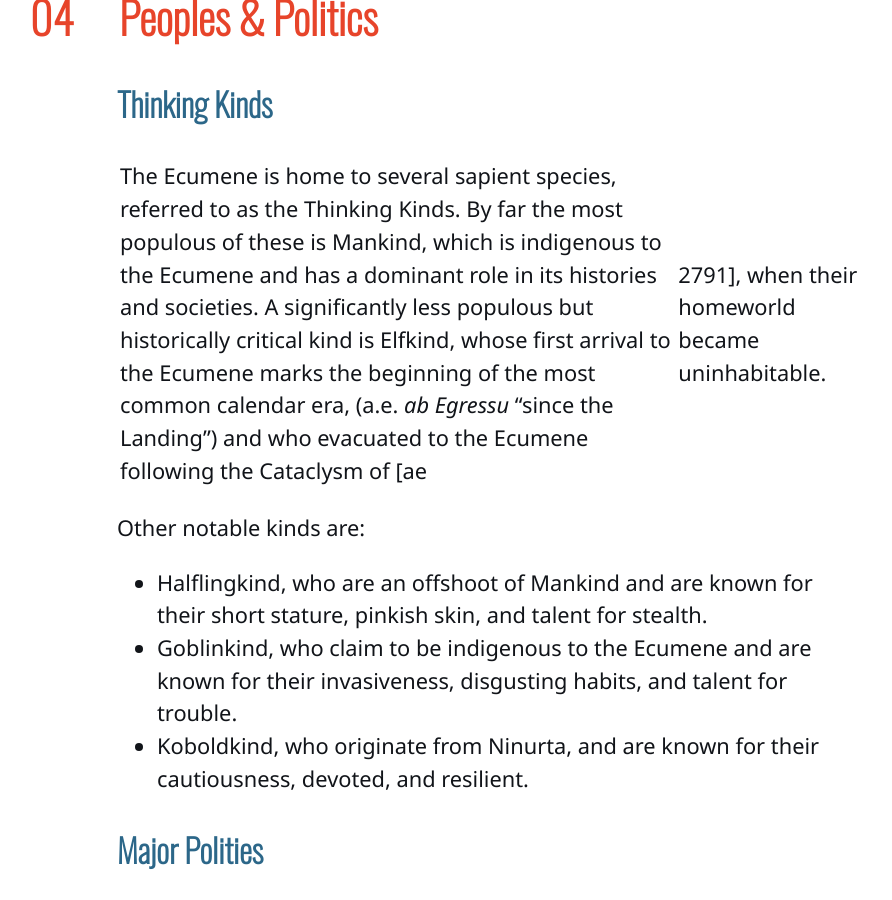
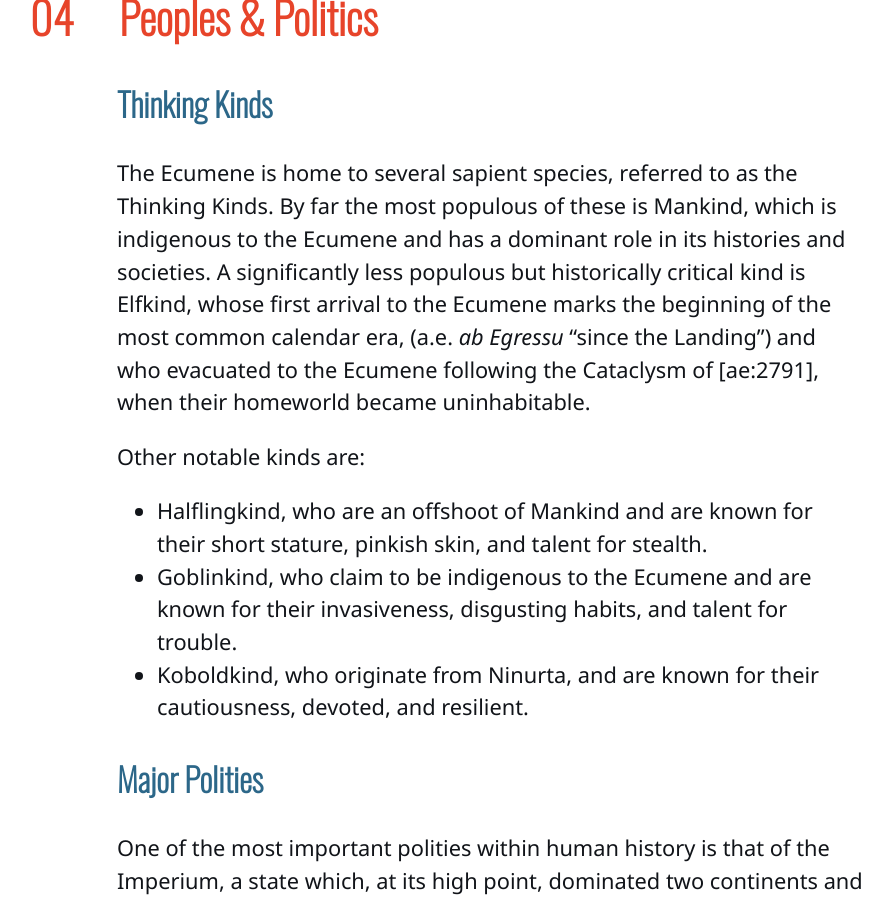
Before and after one commit to kmules1/kmules1.github.io, a Jekyll site: the page built from ecumene/index.md, in a window 1280 px wide and 900 px high, scrolled down 4137 px. Shown: the whole window, without its empty margins (149-1041 px from the left). Built offline with Jekyll 4.4.1, drawn with Linux system fonts in a browser that asks for light colours.

```diff
--- a/ecumene/index.md
+++ b/ecumene/index.md
@@ -186,7 +186,7 @@ Six major continents, four minor continents, and countless islands. Most of the
 
 ### Thinking Kinds
 
-The Ecumene is home to several sapient species, referred to as the Thinking Kinds. By far the most populous of these is Mankind, which is indigenous to the Ecumene and has a dominant role in its histories and societies. A significantly less populous but historically critical kind is Elfkind, whose first arrival to the Ecumene marks the beginning of the most common calendar era, (a.e. *ab Egressu* "since the Landing") and who evacuated to the Ecumene following the Cataclysm of [ae|2791], when their homeworld became uninhabitable.
+The Ecumene is home to several sapient species, referred to as the Thinking Kinds. By far the most populous of these is Mankind, which is indigenous to the Ecumene and has a dominant role in its histories and societies. A significantly less populous but historically critical kind is Elfkind, whose first arrival to the Ecumene marks the beginning of the most common calendar era, (a.e. *ab Egressu* "since the Landing") and who evacuated to the Ecumene following the Cataclysm of [ae:2791], when their homeworld became uninhabitable.
 
 Other notable kinds are:
 * Halflingkind, who are an offshoot of Mankind and are known for their short stature, pinkish skin, and talent for stealth.
```
